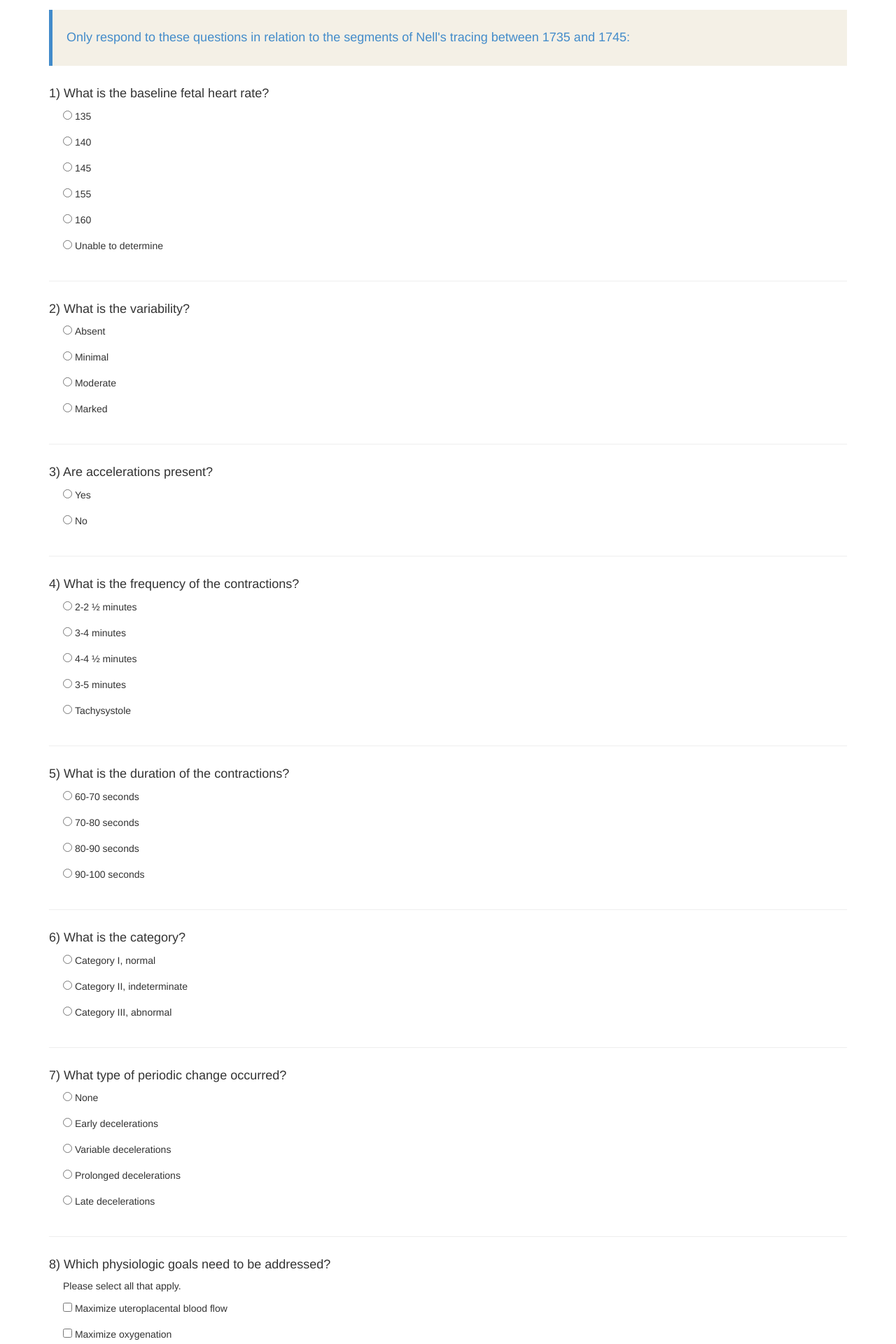
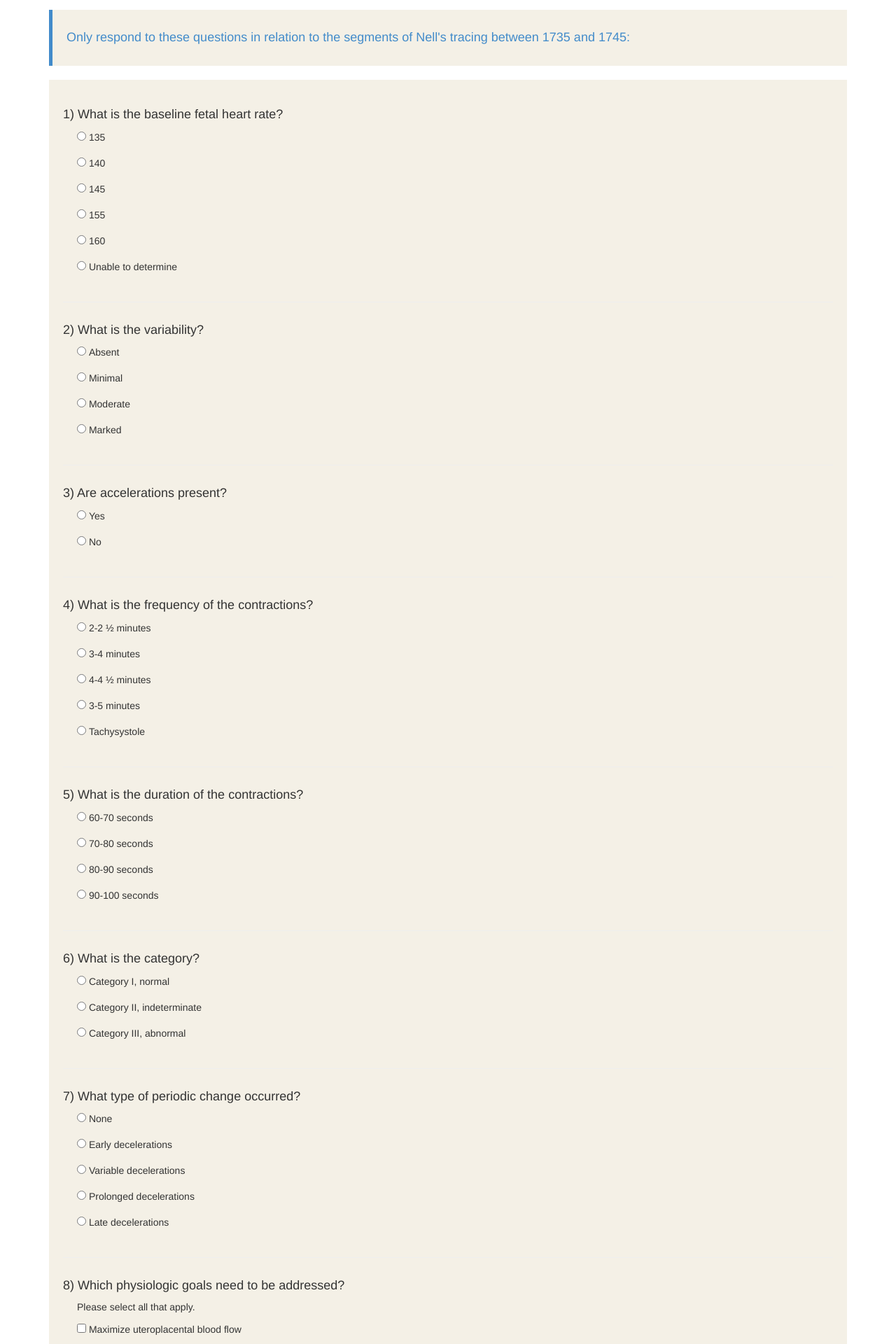
Before and after one commit to sadiqmmm/ewall, a PHP site: page /quiz/nell/nell-quiz.html in a window 1280 px wide. Shown: the part 1028-2948 px from the top of the page at 70% size. Run offline with PHP 8.4, Linux system fonts and the light colour scheme.

Commit message:
Add css form id for quiz 10

```diff
--- a/css/style.css
+++ b/css/style.css
@@ -51,7 +51,7 @@ body { padding-top: 70px; }
    background: #F4F0E6;
  padding: 20px;
 }
-#quiz-case-study-one, #quiz-case-study-one-sub, #quiz2-case-study, #quiz3-case-study, #quiz4-case-study, #quiz5-case-study, #quiz6-case-study, #quiz7-case-study, #quiz8-case-study, #quiz9-case-study {
+#quiz-case-study-one, #quiz-case-study-one-sub, #quiz2-case-study, #quiz3-case-study, #quiz4-case-study, #quiz5-case-study, #quiz6-case-study, #quiz7-case-study, #quiz8-case-study, #quiz9-case-study, #quiz10-case-study {
   background: #F4F0E6;
   padding: 20px;
 }
```
